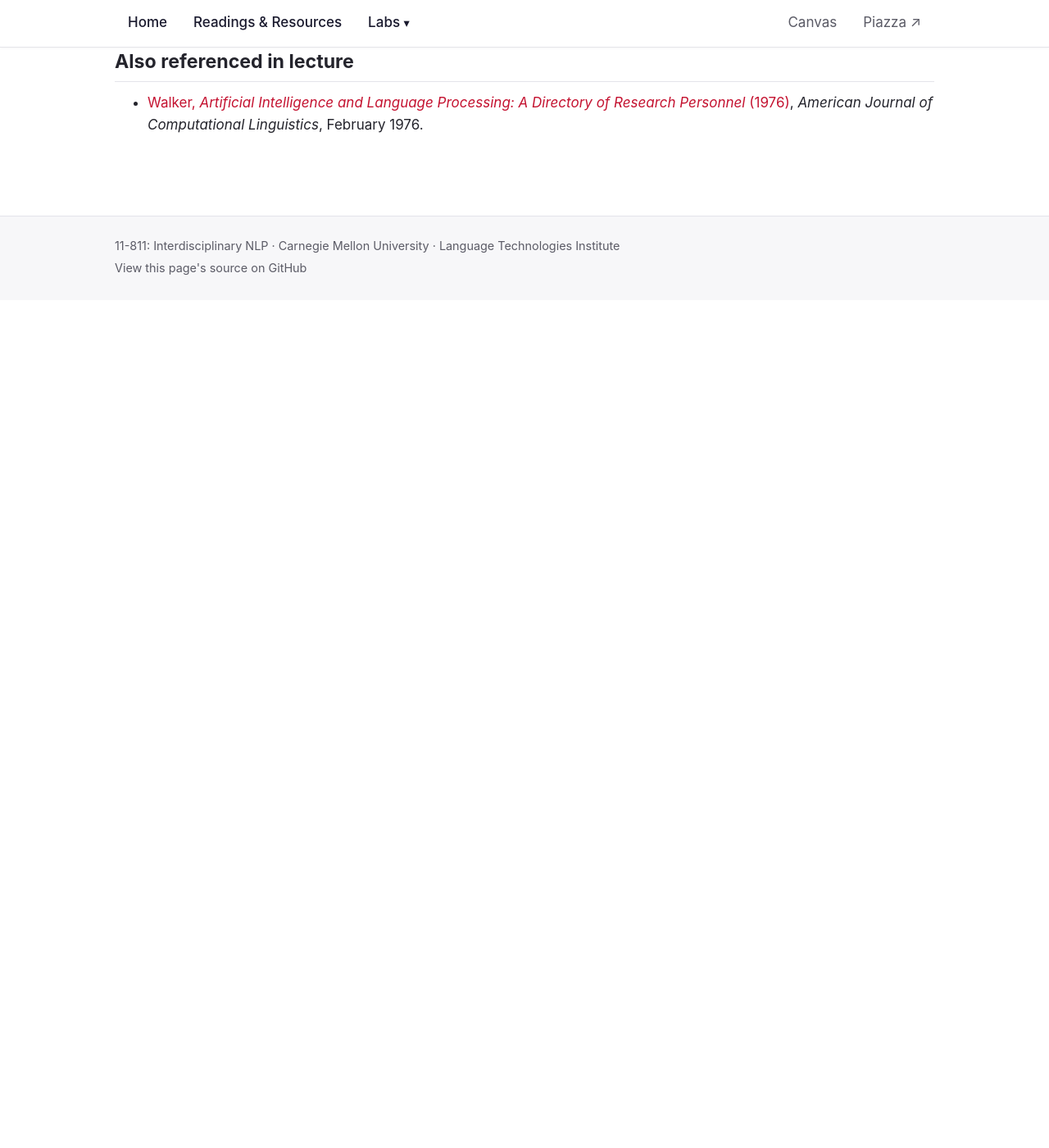
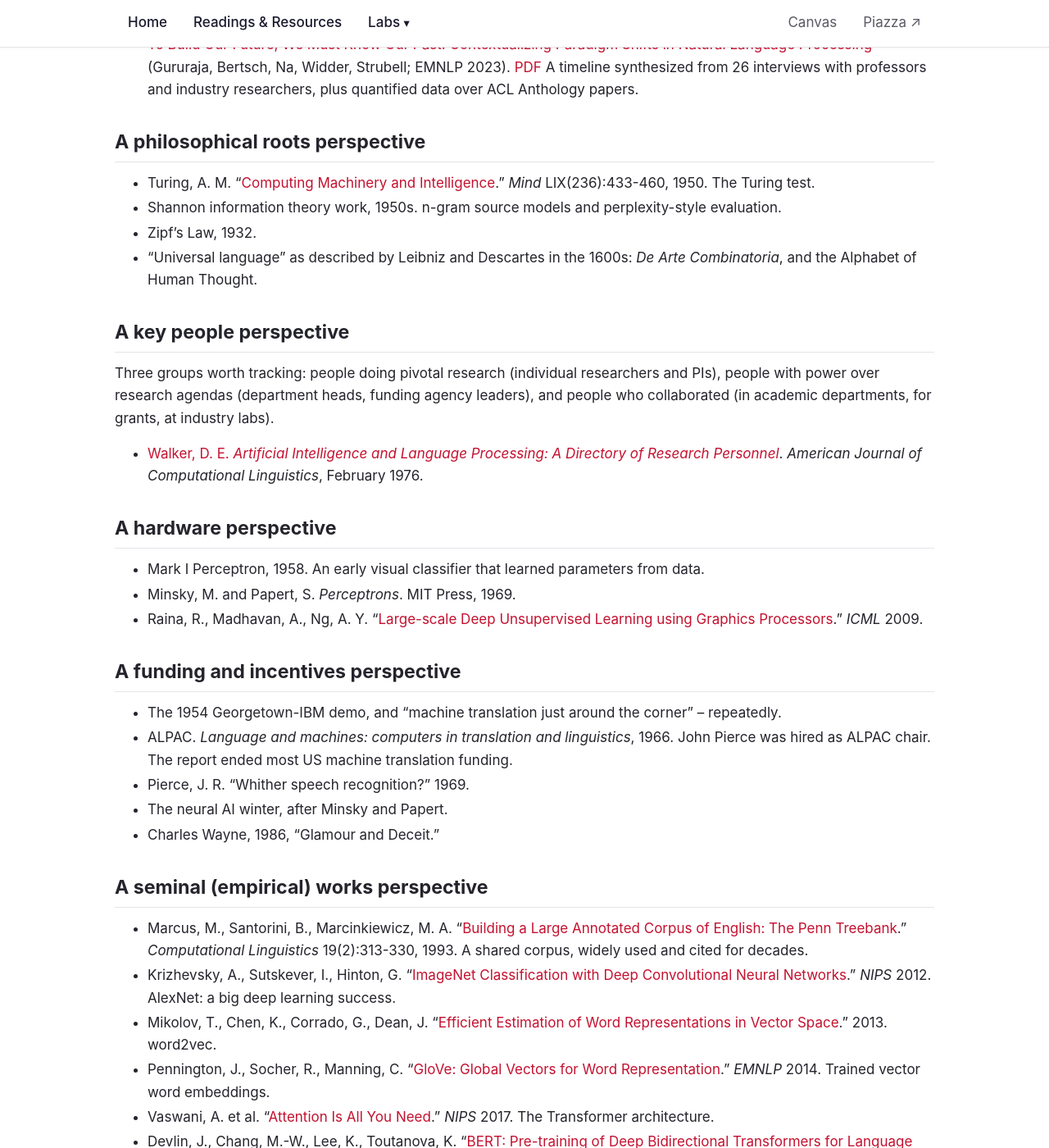
Before and after one commit to clarana/NLPintheWild, a Jekyll site: the page built from _readings/2026-08-27.md, in a window 1280 px wide and 1400 px high, scrolled down 463 px. Shown: the whole window at 82% size. Built offline with Jekyll 4.4.1, drawn with Linux system fonts in a browser that asks for light colours; before the commit the page ends 900 px from its top, so only the background shows below that; some of the changed text lies outside the part shown.

Commit message:
Add full lecture 2 reading list
Move all works referenced in the lecture 2 deck onto the readings page,
grouped by the perspective on history each illustrates. Links verified
for 12 of them; the rest were named in the deck without a citation.

Co-Authored-By: Claude Fable 5 <noreply@anthropic.com>

```diff
--- a/_readings/2026-08-27.md
+++ b/_readings/2026-08-27.md
@@ -4,10 +4,69 @@ class_date: "2026-08-27"   # quoted: the schedule table matches this as a string
 lecture_no: 2
 ---
 
+Works referenced in lecture 2, grouped by the perspective on history that each one
+illustrates. Entries without a link were named in lecture without a specific citation.
+
 ## Main reading
 
 - [To Build Our Future, We Must Know Our Past: Contextualizing Paradigm Shifts in Natural Language Processing](https://aclanthology.org/2023.emnlp-main.822/) (Gururaja, Bertsch, Na, Widder, Strubell; EMNLP 2023). [PDF](https://aclanthology.org/2023.emnlp-main.822.pdf)
+  A timeline synthesized from 26 interviews with professors and industry researchers, plus quantified data over ACL Anthology papers.
 
-## Also referenced in lecture
+## A philosophical roots perspective
 
-- [Walker, *Artificial Intelligence and Language Processing: A Directory of Research Personnel* (1976)](https://aclanthology.org/J76-1006.pdf), *American Journal of Computational Linguistics*, February 1976.
+- Turing, A. M. "[Computing Machinery and Intelligence](https://doi.org/10.1093/mind/LIX.236.433)." *Mind* LIX(236):433-460, 1950. The Turing test.
+- Shannon information theory work, 1950s. n-gram source models and perplexity-style evaluation.
+- Zipf's Law, 1932.
+- "Universal language" as described by Leibniz and Descartes in the 1600s: *De Arte Combinatoria*, and the Alphabet of Human Thought.
+
+## A key people perspective
+
+Three groups worth tracking: people doing pivotal research (individual researchers and
+PIs), people with power over research agendas (department heads, funding agency leaders),
+and people who collaborated (in academic departments, for grants, at industry labs).
+
+- [Walker, D. E. *Artificial Intelligence and Language Processing: A Directory of Research Personnel*](https://aclanthology.org/J76-1006.pdf). *American Journal of Computational Linguistics*, February 1976.
+
+## A hardware perspective
+
+- Mark I Perceptron, 1958. An early visual classifier that learned parameters from data.
+- Minsky, M. and Papert, S. *Perceptrons*. MIT Press, 1969.
+- Raina, R., Madhavan, A., Ng, A. Y. "[Large-scale Deep Unsupervised Learning using Graphics Processors](https://ai.stanford.edu/~ang/papers/icml09-LargeScaleUnsupervisedDeepLearningGPU.pdf)." *ICML* 2009.
+
+## A funding and incentives perspective
+
+- The 1954 Georgetown-IBM demo, and "machine translation just around the corner" -- repeatedly.
+- ALPAC. *Language and machines: computers in translation and linguistics*, 1966. John Pierce was hired as ALPAC chair. The report ended most US machine translation funding.
+- Pierce, J. R. "Whither speech recognition?" 1969.
+- The neural AI winter, after Minsky and Papert.
+- Charles Wayne, 1986, "Glamour and Deceit."
+
+## A seminal (empirical) works perspective
+
+- Marcus, M., Santorini, B., Marcinkiewicz, M. A. "[Building a Large Annotated Corpus of English: The Penn Treebank](https://aclanthology.org/J93-2004/)." *Computational Linguistics* 19(2):313-330, 1993. A shared corpus, widely used and cited for decades.
+- Krizhevsky, A., Sutskever, I., Hinton, G. "[ImageNet Classification with Deep Convolutional Neural Networks](https://papers.nips.cc/paper_files/paper/2012/hash/c399862d3b9d6b76c8436e924a68c45b-Abstract.html)." *NIPS* 2012. AlexNet: a big deep learning success.
+- Mikolov, T., Chen, K., Corrado, G., Dean, J. "[Efficient Estimation of Word Representations in Vector Space](https://arxiv.org/abs/1301.3781)." 2013. word2vec.
+- Pennington, J., Socher, R., Manning, C. "[GloVe: Global Vectors for Word Representation](https://aclanthology.org/D14-1162/)." *EMNLP* 2014. Trained vector word embeddings.
+- Vaswani, A. et al. "[Attention Is All You Need](https://arxiv.org/abs/1706.03762)." *NIPS* 2017. The Transformer architecture.
+- Devlin, J., Chang, M.-W., Lee, K., Toutanova, K. "[BERT: Pre-training of Deep Bidirectional Transformers for Language Understanding](https://aclanthology.org/N19-1423/)." *NAACL* 2019. With GPT-2 (Radford et al., 2019), establishes "pre-train then fine-tune."
+- Brown, T. et al. "[Language Models are Few-Shot Learners](https://arxiv.org/abs/2005.14165)." 2020. GPT-3, and in-context learning.
+- ChatGPT (OpenAI, 2022). Optimization for dialogue.
+
+## An NLP as a special case of ML perspective
+
+No new works. This perspective re-reads three items above: the 1966 ALPAC/Pierce funding
+dry spell (and the argument that it was not the main cause of the AI winter), Charles
+Wayne's DARPA program and its held-out sets, and "Attention Is All You Need" as
+everything-as-sequence-learning.
+
+## A Bitter Lesson perspective
+
+- Hoffmann, J. et al. "[Training Compute-Optimal Large Language Models](https://arxiv.org/abs/2203.15556)." 2022. Chinchilla.
+- Smith et al., 2021.
+- The slide title refers to Rich Sutton's 2019 essay "The Bitter Lesson," which argues that general methods plus compute beat human-encoded knowledge.
+
+## Software introduced in the same class
+
+- Marimo
+- Shell commands
+- Python string manipulation
```
